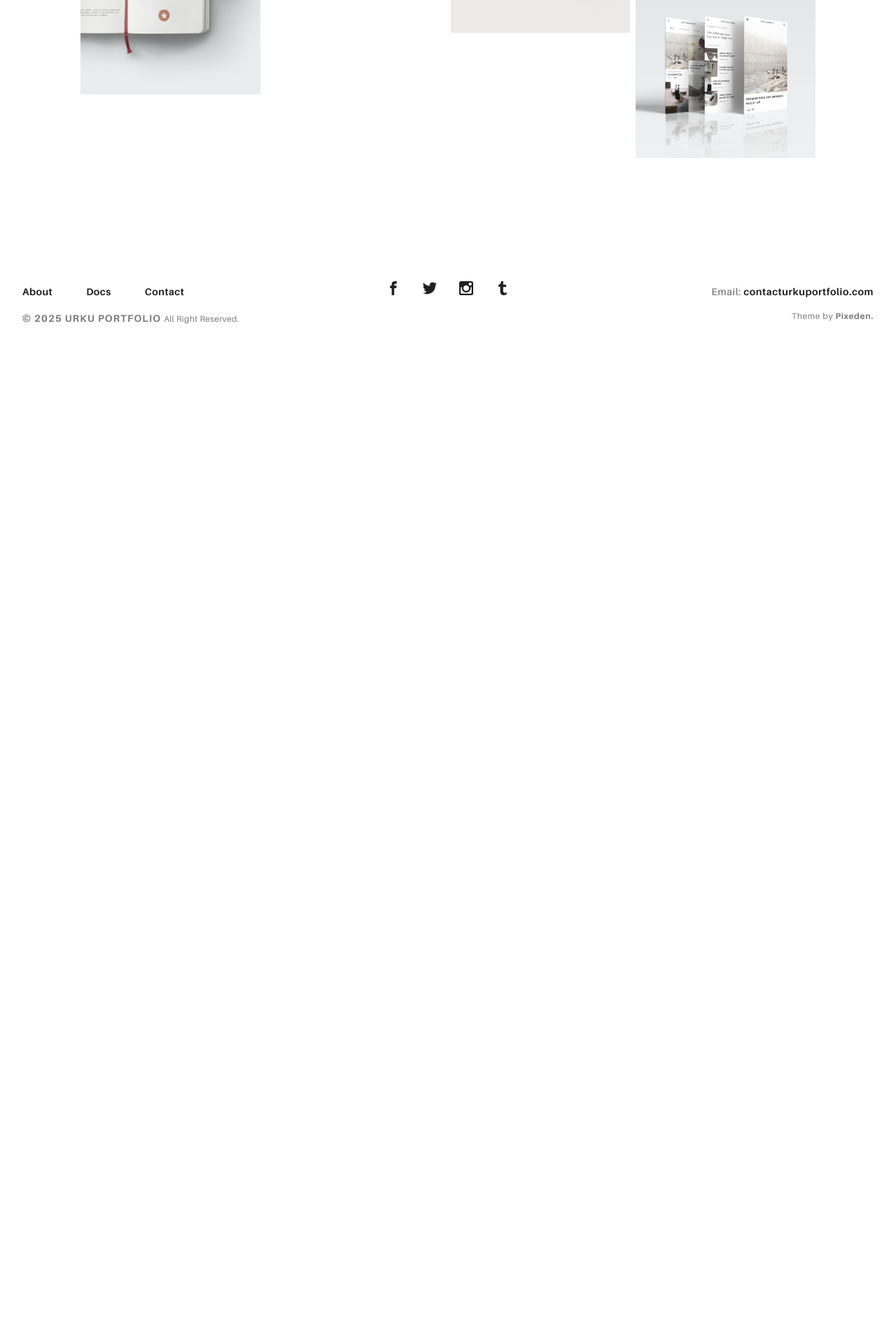
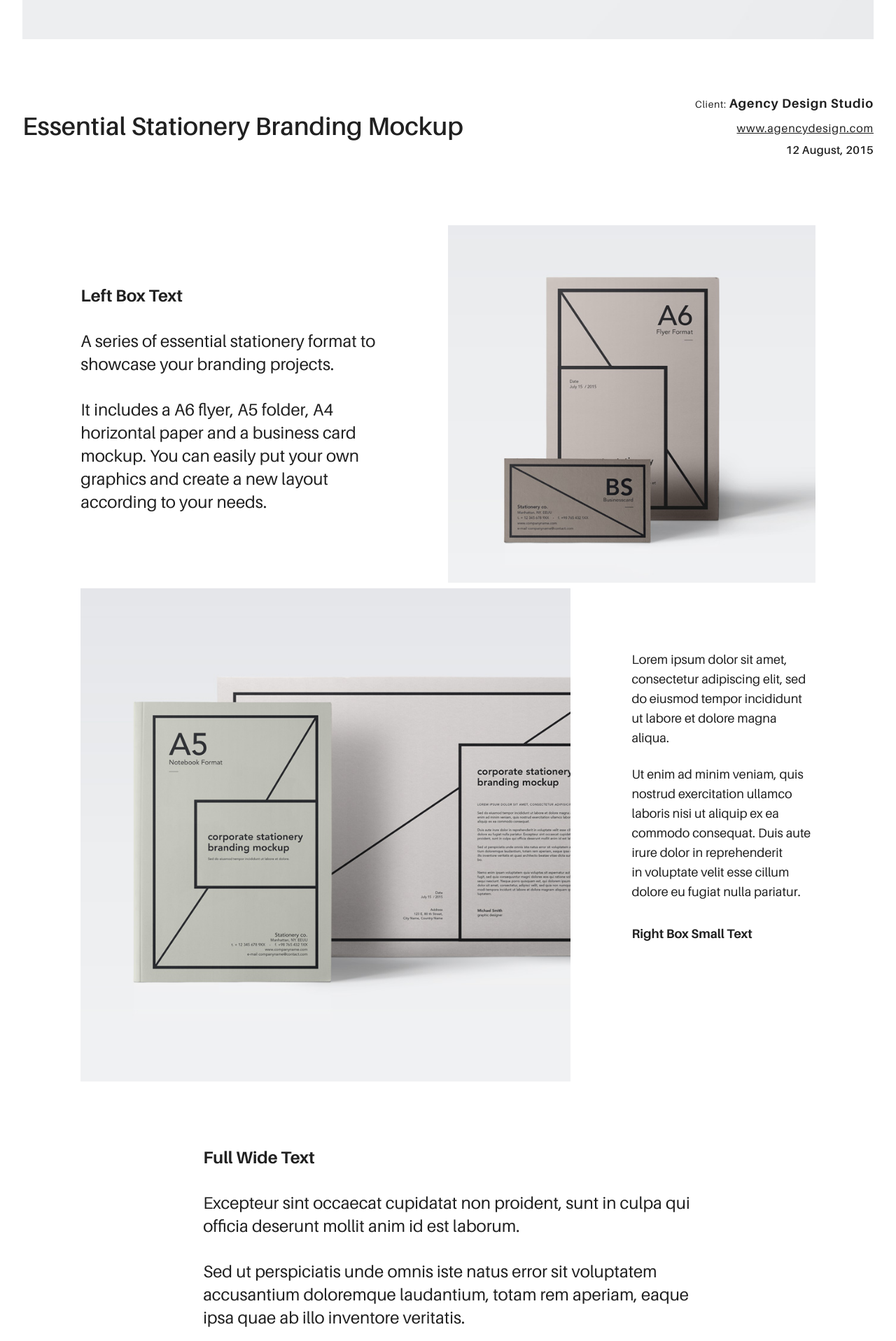
Before and after one commit to adrianmachadodev/angular-webapp-products, an Angular app: page /item in a window 1280 px wide. Before the commit this address led to /. Shown: the part 880-2797 px from the top of the page at 70% size. Before the commit the page ends 1392 px from the top, so only its background shows below. Built offline with nearby package versions, Linux system fonts and the light colour scheme.

Commit message:
page item

```diff
--- a/src/app/app.component.html
+++ b/src/app/app.component.html
@@ -1,8 +1,7 @@
 <app-header />
 
 <section class="ae-container-fluid rk-main">
-  <app-portfolio />
-   <!-- <app-about/> -->
+  <router-outlet/>
 </section>
 
 <app-footer />
--- a/src/app/app.routes.ts
+++ b/src/app/app.routes.ts
@@ -1,3 +1,24 @@
 import { Routes } from '@angular/router';
+import { PortfolioComponent } from './pages/portfolio/portfolio.component';
+import { AboutComponent } from './pages/about/about.component';
+import { ItemComponent } from './pages/item/item.component';
 
-export const routes: Routes = [];
+export const routes: Routes = [
+  {
+    path: '',
+    component: PortfolioComponent,
+  },
+  {
+    path: 'about',
+    component: AboutComponent,
+  },
+  {
+    path: 'item',
+    component: ItemComponent,
+  },
+  {
+    path: '**',
+    redirectTo: '',
+    pathMatch: 'full',
+  },
+];
--- /dev/null
+++ b/src/app/pages/item/item.component.html
@@ -0,0 +1,144 @@
+<header class="rk-portfolio-cover item-inside-1">
+  <div class="item-inside__meta">
+    <h1 class="ae-u-bolder rk-portfolio-title">Essential Stationery</h1>
+    <p class="ae-theta rk-portfolio-category">Branding</p>
+  </div>
+</header>
+<div class="ae-container-fluid">
+  <div class="ae-grid ae-grid--collapse rk-portfolio-info">
+    <div
+      class="ae-grid__item item-lg-8 item-sm--center au-xs-ta-center au-lg-ta-left"
+    >
+      <h2 class="rk-portfolio-inner-title">
+        Essential Stationery Branding Mockup
+      </h2>
+    </div>
+    <div
+      class="ae-grid__item item-lg-4 au-xs-ta-center au-lg-ta-right rk-portfolio-details"
+    >
+      <p class="rk-portfolio-inner-client">
+        <span class="ae-lambda">Client: </span
+        ><span class="ae-u-bolder">Agency Design Studio</span>
+      </p>
+      <p class="au-underline rk-portfolio-inner-website">
+        <a href="#0" class="ae-kappa">www.agencydesign.com</a>
+      </p>
+      <p class="ae-kappa ae-u-bold rk-portfolio-inner-date">12 August, 2015</p>
+    </div>
+  </div>
+</div>
+<div class="ae-container-fluid ae-container-fluid--inner rk-portfolio--inner">
+  <div class="ae-grid ae-grid--collapse au-xs-ptp-1">
+    <div class="ae-grid__item item-lg-5 au-lg-ptp-1">
+      <h4 class="ae-u-bolder">Left Box Text</h4>
+      <p class="ae-eta">
+        A series of essential stationery format to showcase your branding
+        projects.
+      </p>
+      <p class="ae-eta">
+        It includes a A6 flyer, A5 folder, A4 horizontal paper and a business
+        card mockup. You can easily put your own graphics and create a new
+        layout according to your needs.
+      </p>
+    </div>
+    <div class="ae-grid__item item-lg-6 item-lg--offset-1">
+      <img src="assets/img/inner-1.jpg" alt="Urku Portfolio" />
+    </div>
+  </div>
+  <div class="ae-grid ae-grid--collapse">
+    <div class="ae-grid__item item-lg-8">
+      <img src="assets/img/inner-2.jpg" alt="Urku Portfolio" />
+    </div>
+    <div class="ae-grid__item item-lg-3 item-lg--offset-1 au-lg-ptp-1">
+      <p>
+        Lorem ipsum dolor sit amet, consectetur adipiscing elit, sed do eiusmod
+        tempor incididunt ut labore et dolore magna aliqua.
+      </p>
+      <p class="au-mb-3">
+        Ut enim ad minim veniam, quis nostrud exercitation ullamco laboris nisi
+        ut aliquip ex ea commodo consequat. Duis aute irure dolor in
+        reprehenderit <br />in voluptate velit esse cillum dolore eu fugiat
+        nulla pariatur.
+      </p>
+      <p class="ae-u-bolder">Right Box Small Text</p>
+    </div>
+  </div>
+  <div class="ae-grid ae-grid--collapse au-xs-ptp-1 au-xs-pbp-1">
+    <div class="ae-grid__item item-lg-8 item-lg--offset-2">
+      <h4 class="ae-u-bolder">Full Wide Text</h4>
+      <p class="ae-eta">
+        Excepteur sint occaecat cupidatat non proident, sunt in culpa qui
+        officia deserunt mollit anim id est laborum.
+      </p>
+      <p class="ae-eta">
+        Sed ut perspiciatis unde omnis iste natus error sit voluptatem
+        accusantium doloremque laudantium, totam rem aperiam, eaque ipsa quae ab
+        illo inventore veritatis.
+      </p>
+    </div>
+  </div>
+  <div class="ae-grid ae-grid--collapse">
+    <div class="ae-grid__item item-lg--auto">
+      <img src="assets/img/project-1.jpg" alt="Urku Portfolio" />
+    </div>
+  </div>
+  <div class="ae-grid ae-grid--collapse">
+    <div class="ae-grid__item item-lg-6">
+      <img src="assets/img/inner-3.jpg" alt="Urku Portfolio" />
+    </div>
+    <div class="ae-grid__item item-lg-5 item-lg--offset-1 au-lg-ptp-1">
+      <h4 class="ae-u-bolder">Right Box Text</h4>
+      <p class="ae-eta">
+        Nemo enim ipsam voluptatem quia voluptas sit aspernatur aut odit aut
+        fugit.
+      </p>
+      <p class="ae-eta">
+        It includes a A6 flyer, A5 folder, A4 horizontal paper and a business
+        card mockup. You can easily put your own graphics and create a new
+        layout according to your needs.
+      </p>
+    </div>
+  </div>
+  <div class="ae-grid--alt test">
+    <div
+      class="ae-grid__item--alt item-sm--auto item-sm--offset-1 item-lg--offset-0 item-sm--end item-sm--bottom"
+    >
+      <div class="ae-grid ae-grid--alt8 au-xs-ta-center au-sm-ta-left">
+        <div class="ae-grid__item--alt8 item-lg-6">
+          <span class="ae-u-boldest">1.</span>
+          <p class="au-mt-1">
+            Suspendisse ultricies tellus eget nisl molestie, quis sagittis
+            mauris placerat.
+          </p>
+          <span class="ae-u-boldest">2.</span>
+          <p class="au-mt-1">
+            Pellentesque et nulla pulvinar, bibendum quam ac, cursus turpis.
+          </p>
+        </div>
+        <div class="ae-grid__item--alt8 item-lg-6">
+          <span class="ae-u-boldest">3.</span>
+          <p class="au-mt-1">
+            Sed quam odio, blandit sit amet dapibus id, aliquet sollicitudin
+            enim.
+          </p>
+          <span class="ae-u-boldest">4.</span>
+          <p class="au-mt-1">Morbi hendrerit laoreet lectus a fringilla.</p>
+        </div>
+      </div>
+    </div>
+    <div
+      class="ae-grid__item--alt item-sm--auto item-lg-3 item-lg--offset-1 item-lg--end"
+    >
+      <img src="assets/img/inner-4.jpg" alt="Urku Portfolio" />
+    </div>
+  </div>
+</div>
+<div class="ae-container-fluid au-pt-4 au-pb-4">
+  <div class="group-buttons">
+    <a href="#0" class="au-mt-2 arrow-button arrow-button--right"
+      >Next Project<span class="arrow-cont">
+        <svg>
+          <use xlink:href="assets/img/symbols.svg#arrow"></use></svg></span
+    ></a>
+  </div>
+</div>
--- a/src/main.ts
+++ b/src/main.ts
@@ -1,6 +1,13 @@
 import { bootstrapApplication } from '@angular/platform-browser';
 import { appConfig } from './app/app.config';
 import { AppComponent } from './app/app.component';
+import { provideHttpClient } from '@angular/common/http';
+import { provideRouter } from '@angular/router';
+import { routes } from './app/app.routes';
 
-bootstrapApplication(AppComponent, appConfig)
-  .catch((err) => console.error(err));
+
+bootstrapApplication(AppComponent, {
+  ...appConfig,
+  providers: [provideHttpClient(), provideRouter(routes)],
+  ...appConfig.providers,
+}).catch((err) => console.error(err));
```
Also changed, not shown: src/app/app.component.ts (+7 -6 lines), src/app/pages/item/item.component.ts (added, +12 -0 lines), src/app/pages/item/item.component.scss (added).
